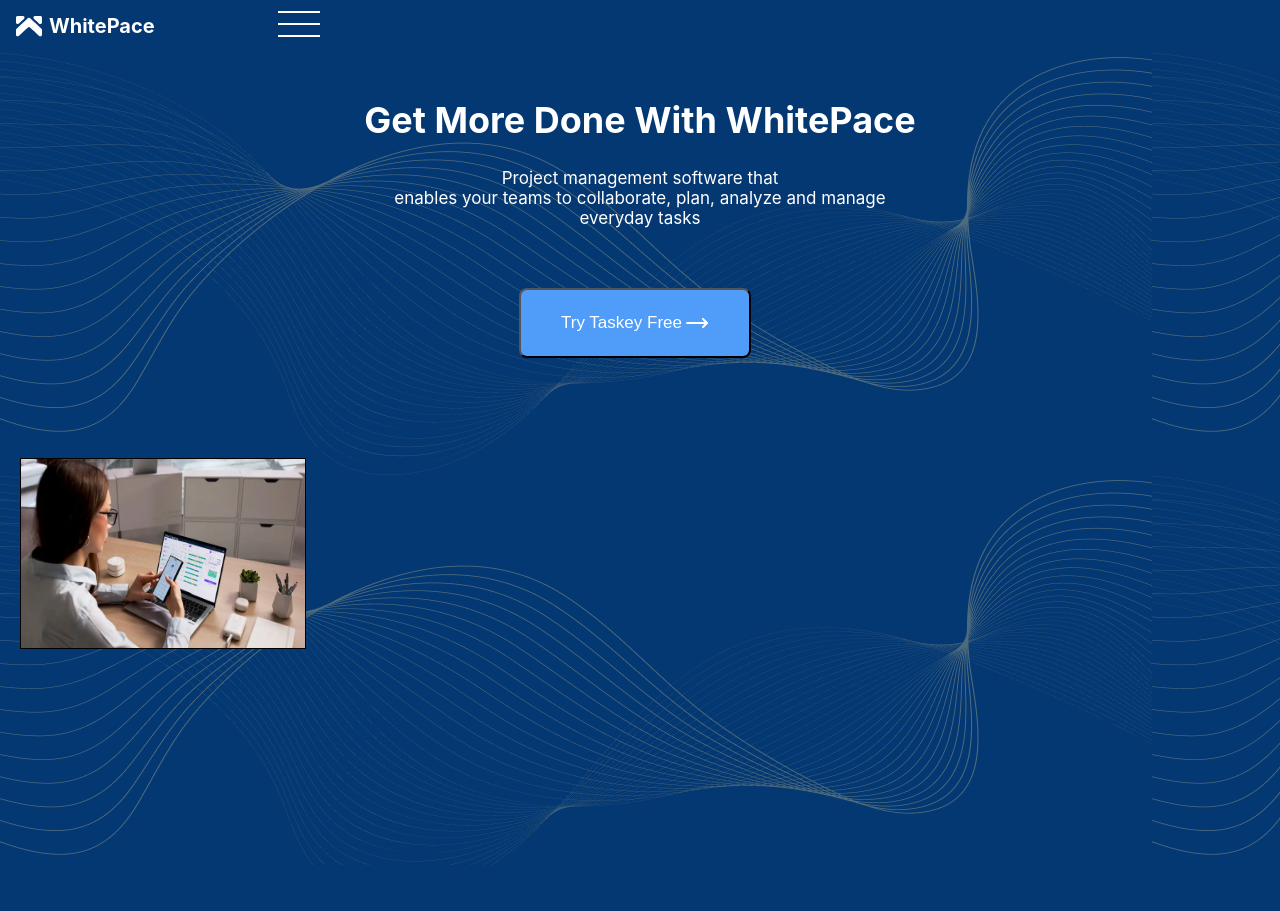
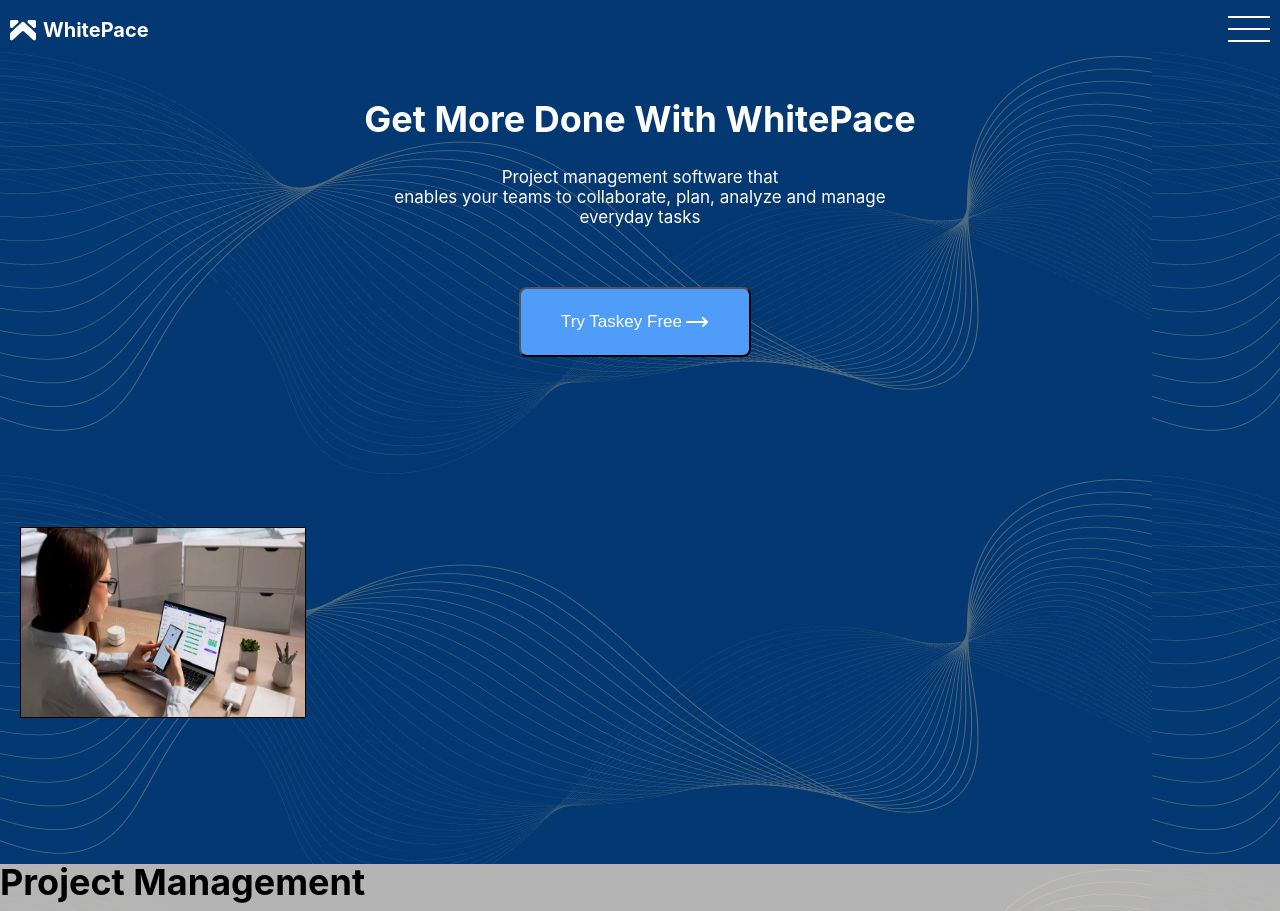
Before and after one commit to neymardaniel139-netizen/whitespace-landing-page, a plain HTML site: page index.html in a window 1280 px wide. Shown: the top 911 px of the page. Before the commit the page ends 865 px from the top, so only its background shows below. Drawn offline with Linux system fonts and the light colour scheme.

Commit message:
Added new section background image and color and a new header

```diff
--- a/index.html
+++ b/index.html
@@ -49,5 +49,10 @@
         </div>
       </div>
     </section>
+    <section class="hero-next">
+      <div class="words">
+        <h1 class="proj">Project Management</h1>
+      </div>
+    </section>
   </body>
 </html>
--- a/style.css
+++ b/style.css
@@ -6,13 +6,15 @@
 :root {
   --brand-background: #043873;
   --button-color: #4f9cf9;
+  --white-space: #C4DEFD;
+  --secondary-white-space: #B4B4B4;
 }
 body {
   background-color: var(--brand-background);
 }
 nav {
-  width: 320px;
-  height: 52px;
+  /* width: 320px;
+  height: 52px; */
   min-width: 320px;
   display: flex;
   justify-content: space-between;
@@ -28,9 +30,13 @@ p {
   color: white;
   font-family: "Inter", sans-serif;
 }
+nav{
+  padding: 0 10px 0 0;
+  margin-top: 10px;
+}
 .logo {
   display: flex;
-  padding: 16px;
+  padding: 10px;
   gap: 7px;
 }
 .hero {
@@ -79,6 +85,15 @@ p {
 .img {
   width: 286px;
   height: 191px;
-  margin-top: 100px;
+  margin-top: 170px;
   border: 1px solid;
 }
+.hero-next{
+  height: 813px;
+  background-color: var(--secondary-white-space);
+  background-image: url(./public/images/Element.png);
+}
+.proj{
+  font-size: 36px;
+  color: black;
+}
```
